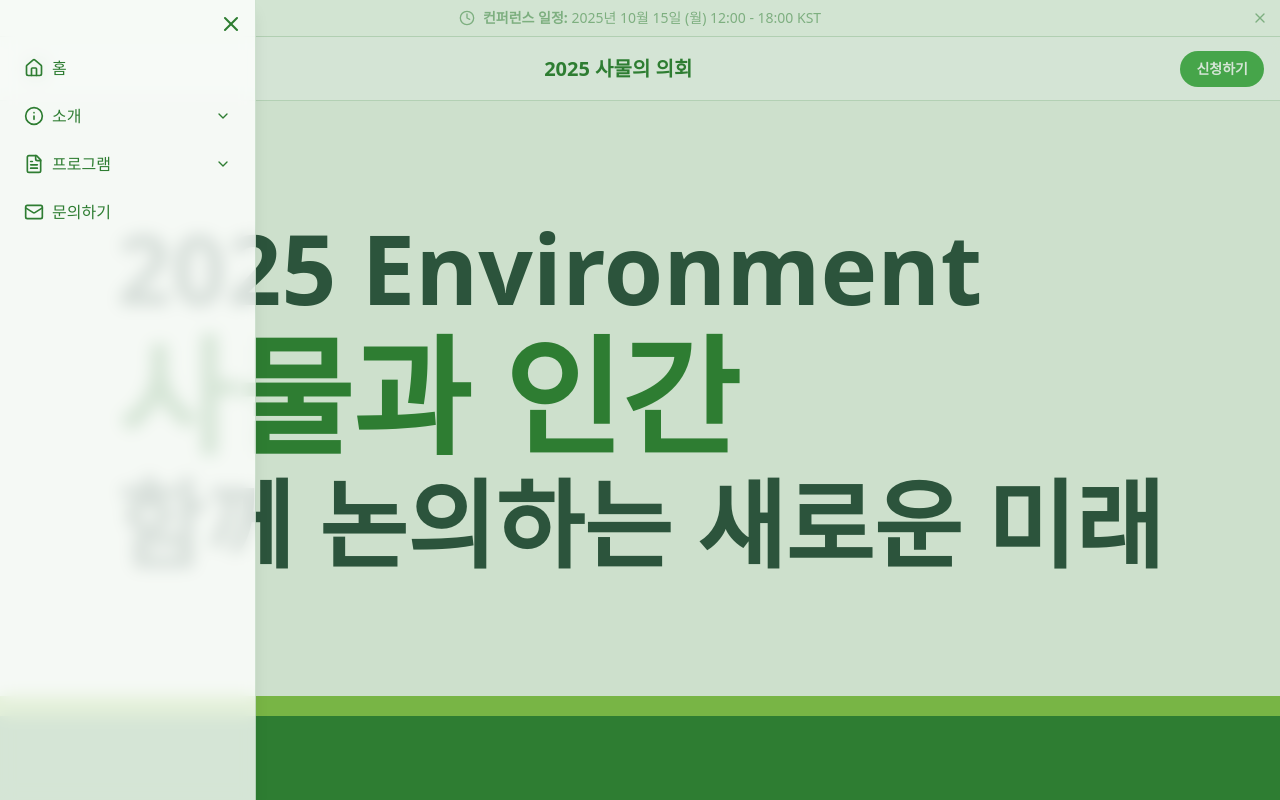
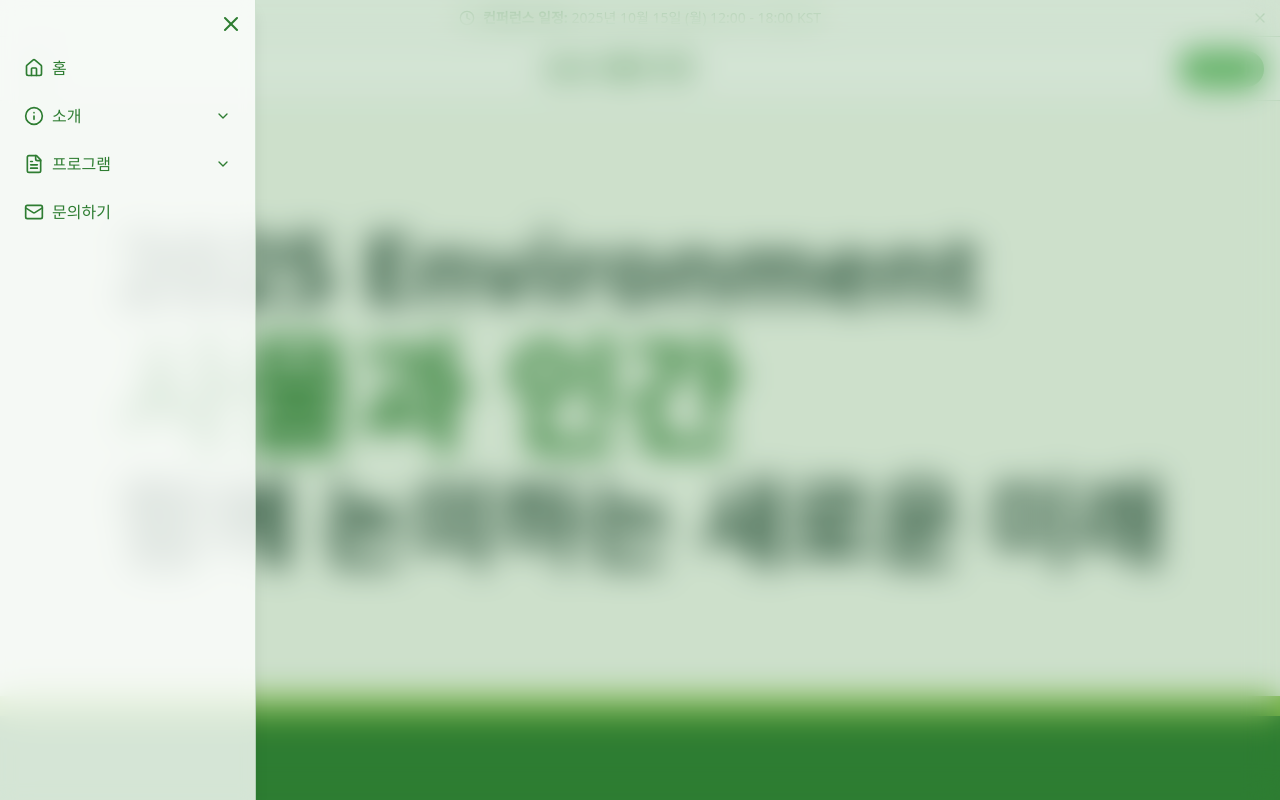
Before and after one commit to shin-minhyuk/samul.parliament, a Next.js app: page / in a window 1280 px wide. Both pictures are taken after a click on the button 36 px from the left and 68 px from the top of the page. Shown: the top 800 px of the page. Built offline with nearby package versions, Linux system fonts and the light colour scheme.

Commit message:
[feat] 사이드바 백드롭 필터 추가

```diff
--- a/src/components/Sidebar.tsx
+++ b/src/components/Sidebar.tsx
@@ -61,7 +61,7 @@ export default function Sidebar({ isOpen, onClose }: SidebarProps) {
     <>
       {/* Backdrop */}
       <div
-        className={`bg-nature-forest/20 fixed inset-0 z-40 transition-all duration-300 ${
+        className={`bg-nature-forest/20 fixed inset-0 z-40 backdrop-blur-lg transition-all duration-300 ${
           isOpen ? "opacity-100" : "pointer-events-none opacity-0"
         }`}
         onClick={onClose}
```
